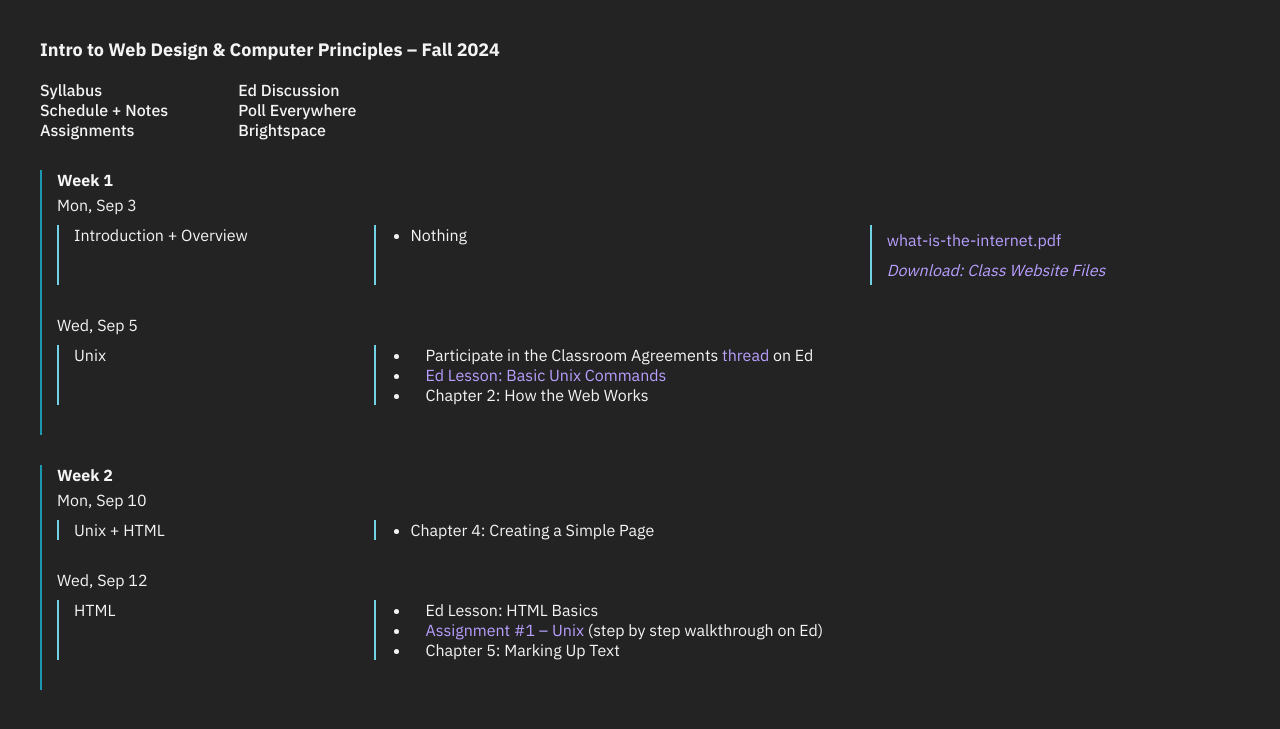
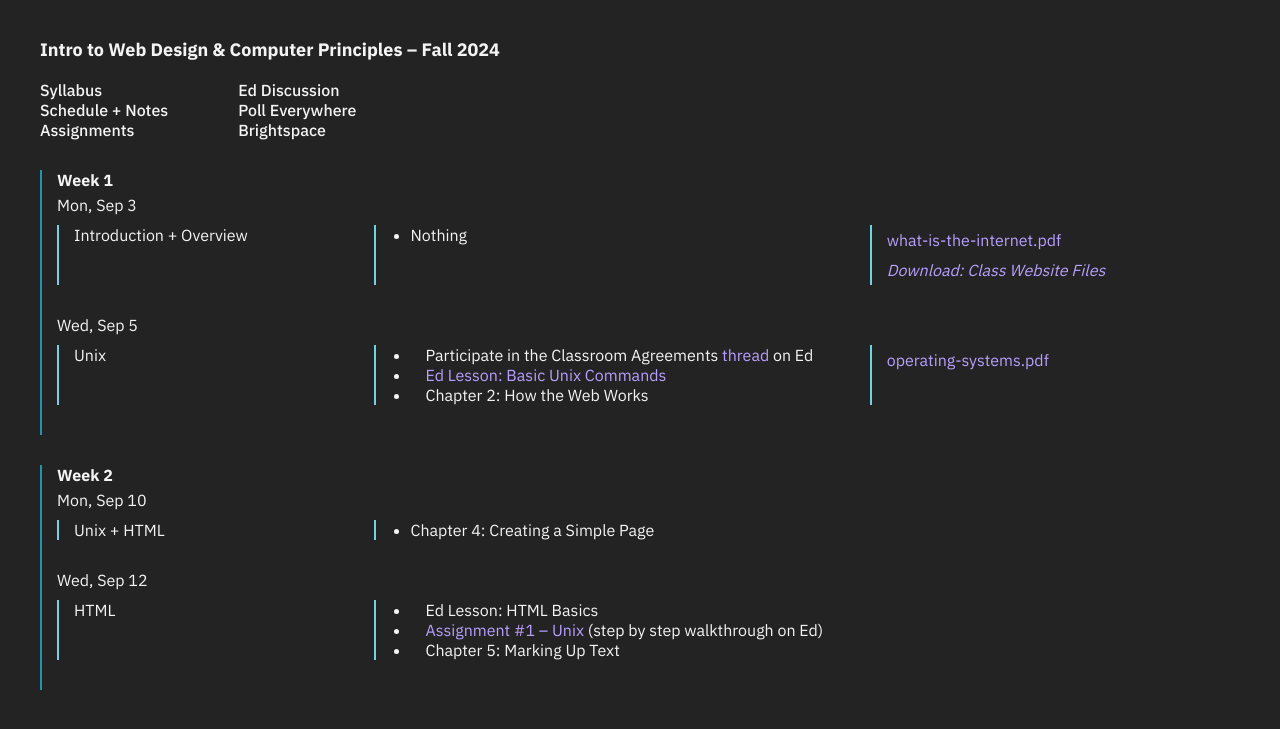
Before and after one commit to emilydidthis/CSCI-UA.0004-Spring25, a Jekyll site: the page built from schedule.markdown, in a window 1280 px wide. Shown: the top 729 px of the page. Built offline with Jekyll 4.4.1, drawn with Linux system fonts in a browser that asks for light colours; some of the changed lines change nothing that is shown.

Commit message:
update slides

```diff
--- a/_data/schedule.yaml
+++ b/_data/schedule.yaml
@@ -17,10 +17,10 @@ schedule:
         - "Participate in the Classroom Agreements [thread](https://edstem.org/us/courses/65705/discussion/5213617) on Ed"
         - "[Ed Lesson: Basic Unix Commands](https://edstem.org/us/courses/65705/lessons/116471/)"
         - "Chapter 2: How the Web Works"
-        # files:
-        # - name: operating-systems.pdf
-        #   path: /assets/slides/02_Operating-Systems.pdf
-        #   type: slides
+        files:
+        - name: operating-systems.pdf
+          path: /assets/slides/02_unix_template.pdf
+          type: slides
 
   - week_number: 2
     classes:
```
Also changed, not shown: 1 other file.
